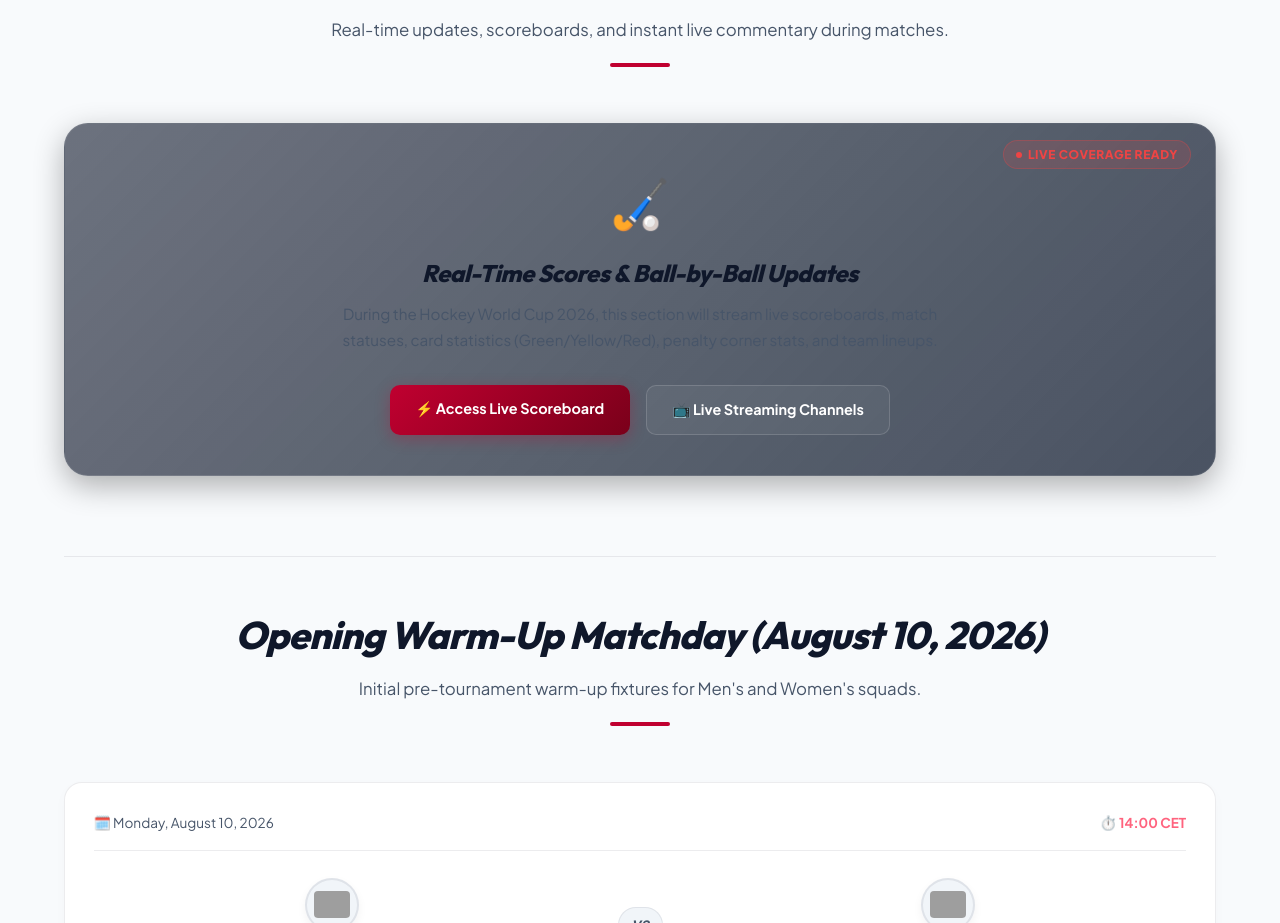
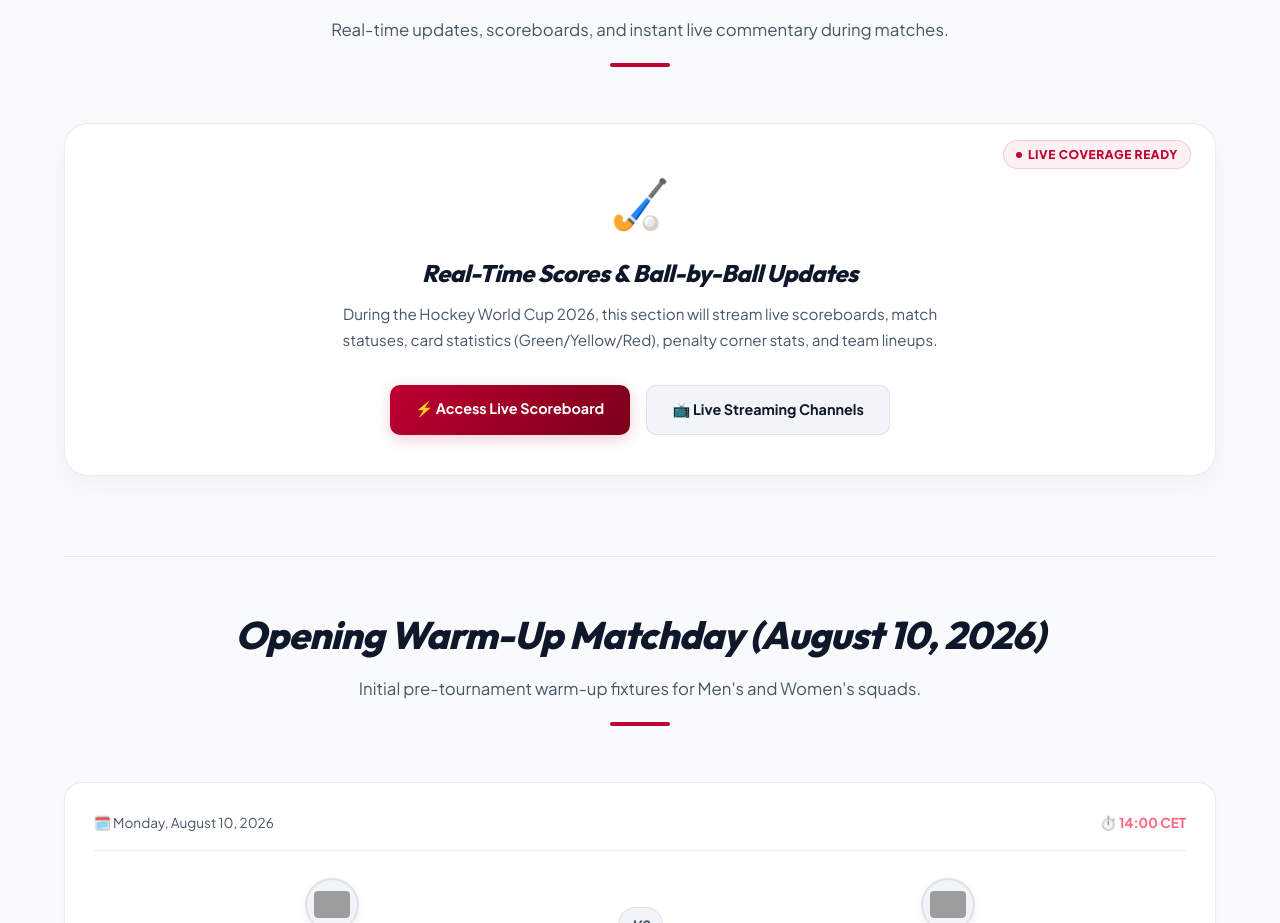
Before and after one commit to liveetcstream-beep/hockeyworldcup2026, a Next.js app: page / in a window 1280 px wide. Shown: the part 5180-6103 px from the top of the page. Built offline with nearby package versions, Linux system fonts and the light colour scheme; grey boxes are pictures that could not be loaded.

Commit message:
Fix colors and background of Live Match Centre card on homepage to match light theme

```diff
--- a/src/app/components/ScheduleAndConverter.js
+++ b/src/app/components/ScheduleAndConverter.js
@@ -166,12 +166,12 @@ export default function ScheduleAndConverter() {
         </div>
 
         <div style={{
-          background: "linear-gradient(135deg, rgba(15, 23, 42, 0.6) 0%, rgba(30, 41, 59, 0.8) 100%)",
-          border: "1px solid rgba(255, 255, 255, 0.08)",
+          background: "var(--bg-secondary)",
+          border: "1px solid var(--border-color)",
           borderRadius: "24px",
           padding: "2.5rem",
           textAlign: "center",
-          boxShadow: "0 10px 30px rgba(0, 0, 0, 0.3)",
+          boxShadow: "0 10px 30px rgba(15, 23, 42, 0.04)",
           position: "relative",
           overflow: "hidden"
         }}>
@@ -179,9 +179,9 @@ export default function ScheduleAndConverter() {
             position: "absolute",
             top: "1rem",
             right: "1.5rem",
-            background: "rgba(239, 68, 68, 0.15)",
-            border: "1px solid rgba(239, 68, 68, 0.3)",
-            color: "#ef4444",
+            background: "rgba(192, 0, 48, 0.06)",
+            border: "1px solid rgba(192, 0, 48, 0.15)",
+            color: "var(--primary)",
             fontSize: "0.75rem",
             fontWeight: "800",
             padding: "0.25rem 0.75rem",
@@ -192,11 +192,11 @@ export default function ScheduleAndConverter() {
             textTransform: "uppercase",
             letterSpacing: "0.05em"
           }}>
-            <span className="pulse-dot" style={{ backgroundColor: "#ef4444" }}></span> Live Coverage Ready
+            <span className="pulse-dot" style={{ backgroundColor: "var(--primary)" }}></span> Live Coverage Ready
           </div>
 
           <div style={{ fontSize: "3rem", marginBottom: "1rem" }}>🏑</div>
-          <h3 className="text-2xl font-bold text-white mb-3" style={{ fontStyle: "italic" }}>
+          <h3 className="text-2xl font-bold mb-3" style={{ fontStyle: "italic", color: "var(--text-main)" }}>
             Real-Time Scores & Ball-by-Ball Updates
           </h3>
           <p style={{ color: "var(--text-muted)", maxWidth: "600px", margin: "0 auto 2rem auto", fontSize: "0.95rem", lineHeight: "1.7" }}>
@@ -206,7 +206,7 @@ export default function ScheduleAndConverter() {
           <div style={{ display: "flex", justifyContent: "center", gap: "1rem", flexWrap: "wrap" }}>
             <a href="/live-scores" className="cta-button primary-cta" style={{
               background: "linear-gradient(135deg, var(--primary) 0%, #7a001a 100%)",
-              boxShadow: "0 4px 15px rgba(192, 0, 48, 0.3)",
+              boxShadow: "0 4px 15px rgba(192, 0, 48, 0.2)",
               color: "#fff",
               padding: "0.8rem 1.6rem",
               borderRadius: "10px",
@@ -217,9 +217,9 @@ export default function ScheduleAndConverter() {
               ⚡ Access Live Scoreboard
             </a>
             <a href="/hockey-live-streaming" className="cta-button secondary-cta" style={{
-              background: "rgba(255, 255, 255, 0.05)",
-              border: "1px solid rgba(255, 255, 255, 0.15)",
-              color: "#fff",
+              background: "var(--bg-tertiary)",
+              border: "1px solid var(--border-color)",
+              color: "var(--text-main)",
               padding: "0.8rem 1.6rem",
               borderRadius: "10px",
               fontWeight: "700",
```
